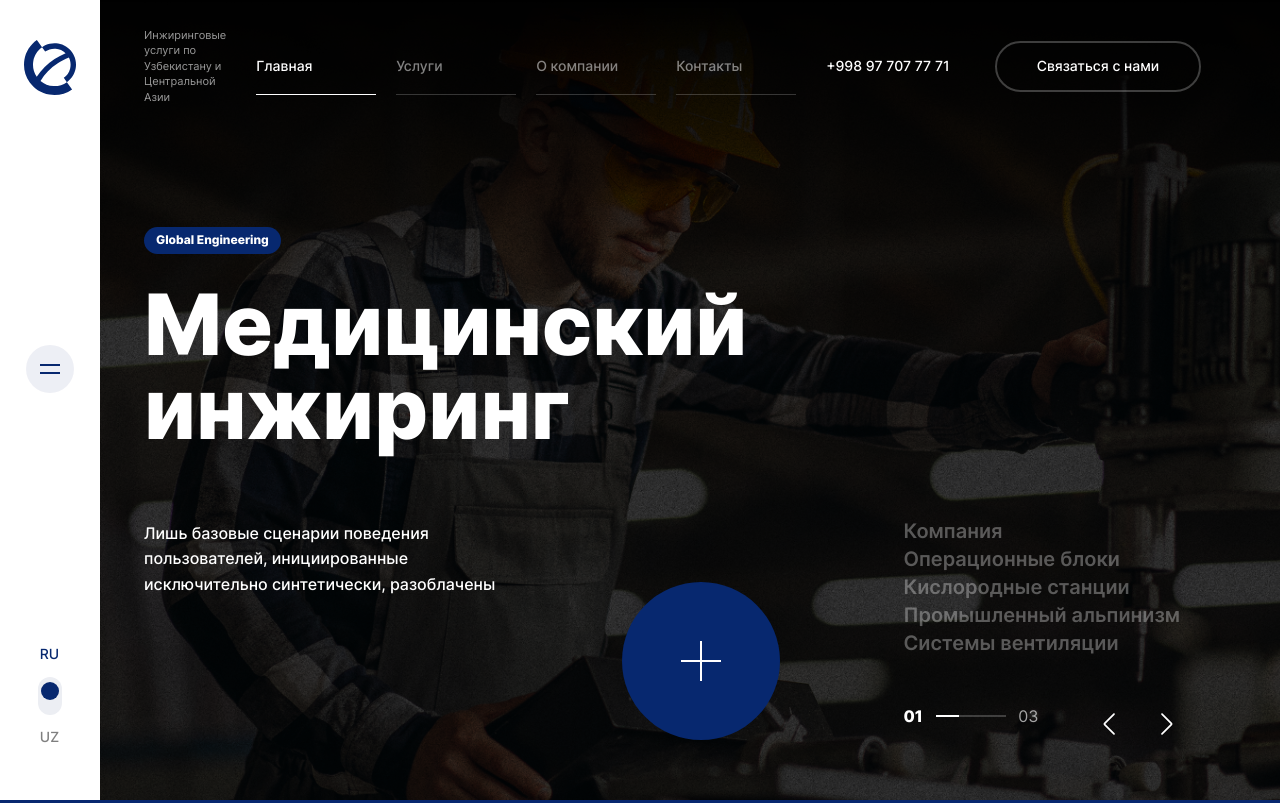
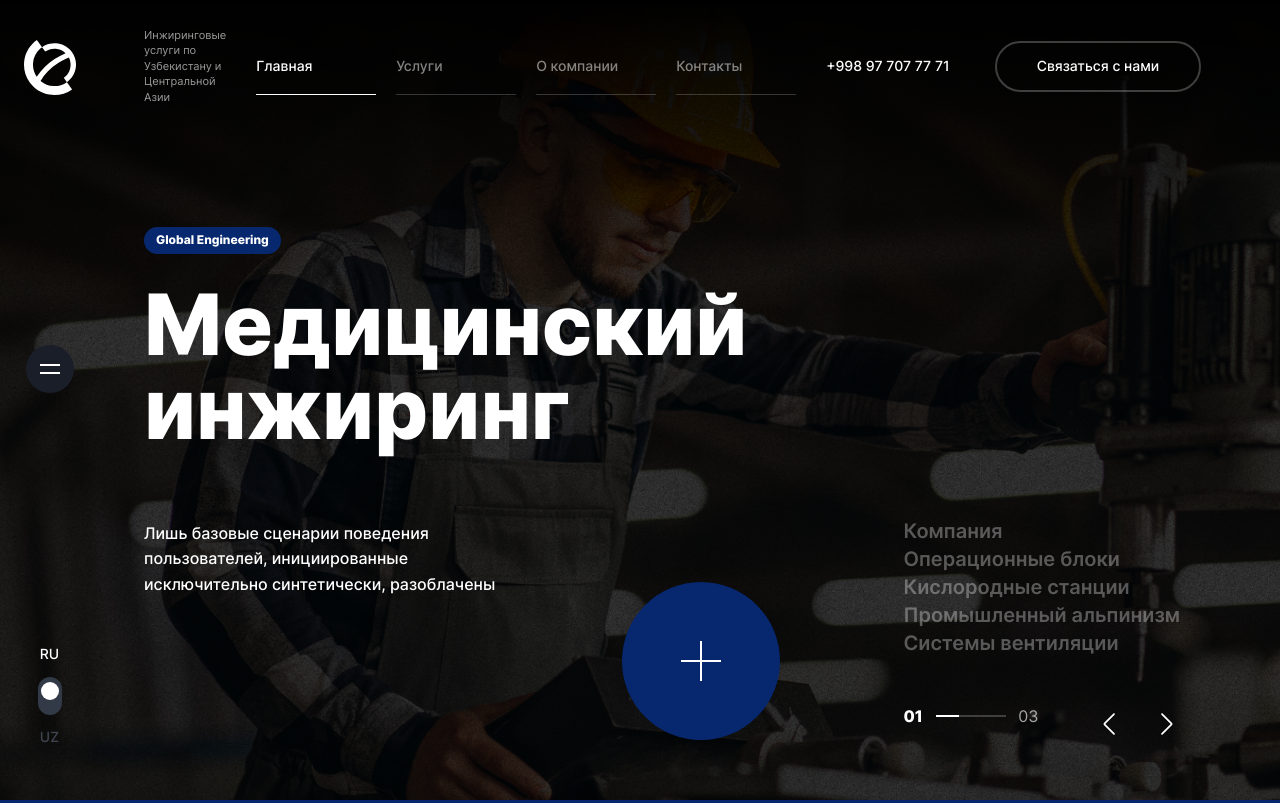
Before and after one commit to andrey-nee/GlobalEngineering, a plain HTML site: page index.html in a window 1280 px wide. Shown: the top 803 px of the page. Drawn offline with nearby package versions, Linux system fonts and the light colour scheme.

Commit message:
Добавляет скрипты для смены типа side-bar
- скрипт для смены параметров side-bar (прозрачный/белый)
- скрипт для вычисления точки в которой изменятся параметры side-bar (скролл страницы)

```diff
--- a/index.html
+++ b/index.html
@@ -151,6 +151,31 @@
       <button class="header__request-button"></button>
     </div>
 
+    <nav class="main-content__sidebar side-bar theme-transparent">
+      <div class="side-bar__container">
+        <div class="side-bar__top">
+          <a href="./index.html" class="side-bar__link">
+            <svg width="52" height="55" viewBox="0 0 52 55" fill="none" xmlns="http://www.w3.org/2000/svg" class="side-bar__logo theme-transparent">
+              <path id="logo-vector" d="M39.7957 37.8088L42.9008 42.1695C45.2097 40.5469 47.1743 38.4885 48.6824 36.1117C50.1905 33.7349 51.2127 31.0863 51.6904 28.317C52.1682 25.5478 52.0923 22.7121 51.467 19.972C50.8417 17.2319 49.6793 14.641 48.0461 12.3472C46.4129 10.0534 44.3409 8.10165 41.9485 6.60337C39.5561 5.10509 36.89 4.08963 34.1025 3.61497C31.3151 3.1403 28.4608 3.21573 25.7027 3.83695C22.9446 4.45816 20.3366 5.613 18.0277 7.23552L21.149 11.6124C24.2088 9.46084 27.9274 8.43548 31.6656 8.71254C35.4039 8.9896 38.9282 10.5518 41.6327 13.1305C37.7787 14.7112 34.0875 16.6584 30.6106 18.9448C23.446 23.5362 17.3495 29.5928 12.728 36.7105C9.55356 32.0912 8.33358 26.4176 9.33107 20.9129C10.3285 15.4082 13.4636 10.5135 18.0602 7.28397L12.8743 0C6.27537 4.63895 1.80168 11.6922 0.437356 19.6081C-0.926964 27.524 0.929851 35.654 5.59931 42.2098C10.2688 48.7656 17.3684 53.2101 25.3363 54.5655C33.3043 55.9209 41.4878 54.0762 48.0867 49.4373L42.9008 42.1533C38.9921 44.8962 34.2732 46.2635 29.4931 46.0382C24.713 45.8129 20.1456 44.0079 16.5158 40.9097C20.7783 33.9285 26.5611 27.9848 33.4393 23.5154C37.0377 21.1175 40.8992 19.1344 44.9492 17.6043C46.6306 21.0342 47.0355 24.9447 46.0922 28.6429C45.149 32.3411 42.9184 35.5882 39.7957 37.8088Z" fill="#07286F"/>
+              </svg>
+          </a>
+        </div>
+        <div class="side-bar__middle">
+          <div class="side-bar__burger-menu theme-transparent theme-transparent burger-menu"></div>
+        </div>
+        <div class="side-bar__bottom">
+          <div class="side-bar__language language">
+            <p class="language__ru language__current theme-transparent">RU</p>
+            <div class="language__switch theme-transparent">
+              <div class="language__position theme-transparent"></div>
+            </div>
+            <p class="language__uz">UZ</p>
+          </div>
+        </div>
+      </div>
+        <div class="menu-bg" id="menu-bg"></div>
+      </nav>
+
     <div class="header__menu menu deactivated">
       <div class="menu__mask" id="menuMask"></div>
       <div class="menu__container deactivated">
@@ -246,7 +271,7 @@
 
   <main class="main-content wrapper">
 
-    <nav class="main-content__sidebar side-bar theme-white">
+    <!-- <nav class="main-content__sidebar side-bar theme-white theme-transparent">
       <div class="side-bar__container">
         <div class="side-bar__top">
           <a href="./index.html" class="side-bar__link">
@@ -271,9 +296,9 @@
 
       <div class="menu-bg" id="menu-bg"></div>
 
-    </nav>
+    </nav> -->
 
-    <section class="about">
+    <section class="about" id="position">
       <div class="about__container inner-wrapper">
         <div class="about__main-content">
           <h2 class="about__title visually-hidden">О нас</h2>
@@ -561,7 +586,7 @@
   </footer>
 
   <!-- jquery -->
-  <script src="https://code.jquery.com/jquery-3.7.1.min.js" integrity="sha256-/JqT3SQfawRcv/BIHPThkBvs0OEvtFFmqPF/lYI/Cxo=" crossorigin="anonymous"></script>
+  <!-- <script src="https://code.jquery.com/jquery-3.7.1.min.js" integrity="sha256-/JqT3SQfawRcv/BIHPThkBvs0OEvtFFmqPF/lYI/Cxo=" crossorigin="anonymous"></script> -->
   <!-- gsap -->
   <script src="https://cdnjs.cloudflare.com/ajax/libs/gsap/3.12.2/gsap.min.js"></script>
   <!-- swiper js -->
@@ -570,5 +595,7 @@
   <script src="js/slider.js"></script>
   <!-- custom js -->
   <script src="js/scripts.js"></script>
+  <!-- sidebar js (only for index.html) -->
+  <script src="js/sidebar-main.js"></script>
 </body>
 </html>
--- /dev/null
+++ b/js/sidebar-main.js
@@ -0,0 +1,50 @@
+var burger = document.querySelector('.side-bar__burger-menu')
+var sidebar = document.querySelector('.side-bar')
+var logo = document.querySelector('.side-bar__logo')
+var langSwitch = document.querySelector('.language__switch')
+var langPos = document.querySelector('.language__position')
+var lang = document.querySelector('.side-bar__language')
+var langCur = document.querySelector('.language__current')
+var menuMask = document.querySelector('.menu__mask')
+
+// Отлеживаем скролл
+window.addEventListener('scroll', function () {
+  // Текущий скролл
+  const scrollPosition = window.scrollY;
+  // Элемент расстояние (по вертикали) до которого нужно вычислить
+  var element = document.getElementById("position");
+  // Координаты нашего элемента относительно всей страницы
+  var slideChangePosition = getCoords(element);
+  // Сколько пикселей осталось до нашего элемента
+  let diff = slideChangePosition.top - scrollPosition;
+
+  if (window.scrollY >= slideChangePosition.top) {
+    burger.classList.remove('theme-transparent');
+    sidebar.classList.remove('theme-transparent');
+    logo.classList.remove('theme-transparent');
+    langSwitch.classList.remove('theme-transparent');
+    langPos.classList.remove('theme-transparent');
+    lang.classList.remove('theme-transparent');
+    langCur.classList.remove('theme-transparent');
+    menuMask.classList.remove('theme-transparent');
+  } else {
+    burger.classList.add('theme-transparent');
+    sidebar.classList.add('theme-transparent');
+    logo.classList.add('theme-transparent');
+    langSwitch.classList.add('theme-transparent');
+    langPos.classList.add('theme-transparent');
+    lang.classList.add('theme-transparent');
+    langCur.classList.add('theme-transparent');
+    menuMask.classList.add('theme-transparent');
+  }
+  console.log("Расстояние до точки появления сайдбара ",diff);
+});
+
+// Функиця для вычисления координат (X,Y) элемента на странице
+function getCoords(elem) {
+  var box = elem.getBoundingClientRect();
+  return {
+    top: box.top + scrollY,
+    left: box.left + scrollX
+  };
+}
--- a/scss/blocks/_language.scss
+++ b/scss/blocks/_language.scss
@@ -15,6 +15,11 @@
   transition: 0.2s;
   background-color: rgba(236, 238, 243, 1);
 
+  &.theme-transparent {
+    transition: 0.2s;
+    background-color: rgba(50, 57, 71, 1);
+  }
+
   &.theme-blue {
     transition: 0.2s;
     background-color: rgba(28, 61, 131, 1);
@@ -30,6 +35,11 @@
   border-radius: 50%;
   transition: 0.2s;
   background-color: $dark-blue;
+
+  &.theme-transparent {
+    transition: 0.2s;
+    background-color: $white;
+  }
 
   &.theme-blue {
     transition: 0.2s;
@@ -49,6 +59,11 @@
   transition: 0.2s;
   color: $dark-blue;
 
+  &.theme-transparent {
+    transition: 0.2s;
+    color: $white;
+  }
+
   &.theme-blue {
     transition: 0.2s;
     color: $white;
--- a/scss/blocks/_main-content.scss
+++ b/scss/blocks/_main-content.scss
@@ -2,11 +2,4 @@
   position: relative;
 }
 .main-content__sidebar {
-  position: fixed;
-  top: 0;
-  margin-left: -1px; // Убираем просвечивающую полосу
-  width: calc(100px + 1px); // + 1px для отступа слева
-  height: 100vh;
-  z-index: 20;
-  pointer-events: all;
 }
--- a/scss/blocks/_menu.scss
+++ b/scss/blocks/_menu.scss
@@ -16,10 +16,17 @@
   border-radius: 50%;
   background-color: $dark-blue;
   transform: scale(0.1);
-  transition: transform 0.4s ease;
+  transition: transform 0.4s ease 0.2s;
   z-index: 9;
+  &.theme-transparent {
+    top: 35%;
+    left: -30%;
+  }
   &.activated {
+    background-color: $dark-blue;
+    opacity: 1;
     transform: scale(50);
+    transition: opacity 1s ease 2s;
     transition: transform 0.8s ease;
   }
 }
@@ -30,11 +37,11 @@
   column-gap: 100px;
   padding: 203px 121px;
   box-sizing: border-box;
-  transition: transform 0.4s ease;
+  transition: transform 0.4s ease 0.2s;
   pointer-events: all;
   z-index: 10;
   &.deactivated {
-    transform: translate(-100%, 0%);
+    transform: translate(-250%, 0%);
     transition: transform 0.8s ease;
   }
 }
--- a/scss/blocks/_side-bar.scss
+++ b/scss/blocks/_side-bar.scss
@@ -1,13 +1,29 @@
 .side-bar {
-  // position: relative;
-  // max-width: 1512px;
+  position: fixed;
+  top: 0;
+  margin-left: -1px; // Убираем просвечивающую полосу
+  width: calc(100px + 1px); // + 1px для отступа слева
   height: 100vh;
+  z-index: 20;
+  pointer-events: all;
   background-color: $white;
   transition: 0.2s;
 
+  &.theme-transparent {
+    position: absolute;
+    top: 0;
+    height: 100%;
+    background-color: transparent;
+    transition: all 0.2s ease;
+  }
+  &.theme-transparent path {
+    fill: white;
+    transition: all 0.2s ease;
+  }
+
   &.theme-blue {
     background-color: $dark-blue;
-    transition: 0.2s;
+    transition: all 0.2s ease;
   }
 }
 
@@ -32,11 +48,16 @@
   width: 52px;
   height: 55px;
   fill: #07286F;
-  transition: 0.2s;
+  transition: all 0.2s ease;
+
+  &.theme-transparent path {
+    fill: white;
+    transition: all 0.2s ease;
+  }
 
   &.theme-blue path {
     fill: white;
-    transition: 0.2s;
+    transition: all 0.2s ease;
   }
 
 }
@@ -73,13 +94,13 @@
   border-radius: 1000px;
   backdrop-filter: blur(25px);
   cursor: pointer;
-  background: rgba(7, 40, 111, 0.07);
-  transition: 0.2s;
+  background-color: rgba(7, 40, 111, 0.07);
+  transition: all 0.2s ease;
   z-index: 20;
 
   &:hover:not(.theme-blue) {
     rotate: -45deg;
-    transition: 0.2s;
+    transition: all 0.2s ease;
   }
 
   &::after,
@@ -89,23 +110,32 @@
     background-color: $dark-blue;
   }
 
-  &.theme-blue {
-    background: rgba(17, 64, 166, 1);
-    transition: 0.2s;
+  &.theme-transparent {
+    background-color: rgba(25, 30, 40, 1);
     &::after,
     &::before {
       background-color: $white;
-      transition: 0.2s;
+      transition: all 0.2s ease;
+    }
+  }
+
+  &.theme-blue {
+    background: rgba(17, 64, 166, 1);
+    transition: all 0.2s ease;
+    &::after,
+    &::before {
+      background-color: $white;
+      transition: all 0.2s ease;
     }
     &::after {
       rotate: 45deg;
       bottom: 22px;
-      transition: 0.2s;
+      transition: all 0.2s ease;
     }
     &::before {
       rotate: -45deg;
       top: 24px;
-      transition: 0.2s;
+      transition: all 0.2s ease;
     }
   }
 
@@ -114,7 +144,7 @@
     content: "";
     bottom: 19px;
     left: 14px;
-    transition: 0.2s;
+    transition: all 0.2s ease;
   }
 
   &::before {
@@ -122,7 +152,7 @@
     content: "";
     top: 19px;
     left: 14px;
-    transition: 0.2s;
+    transition: all 0.2s ease;
   }
 
 }
@@ -140,8 +170,13 @@
   line-height: 1.2;
   transition: 0.2s;
 
+  &.theme-transparent {
+    color: rgba(62, 68, 80, 1);
+    transition: all 0.2s ease;
+  }
+
   &.theme-blue {
     color: rgba(77, 101, 151, 1);
-    transition: 0.2s;
+    transition: all 0.2s ease;
   }
 }
```
Also changed, not shown: css/style.css, 1 other file.
